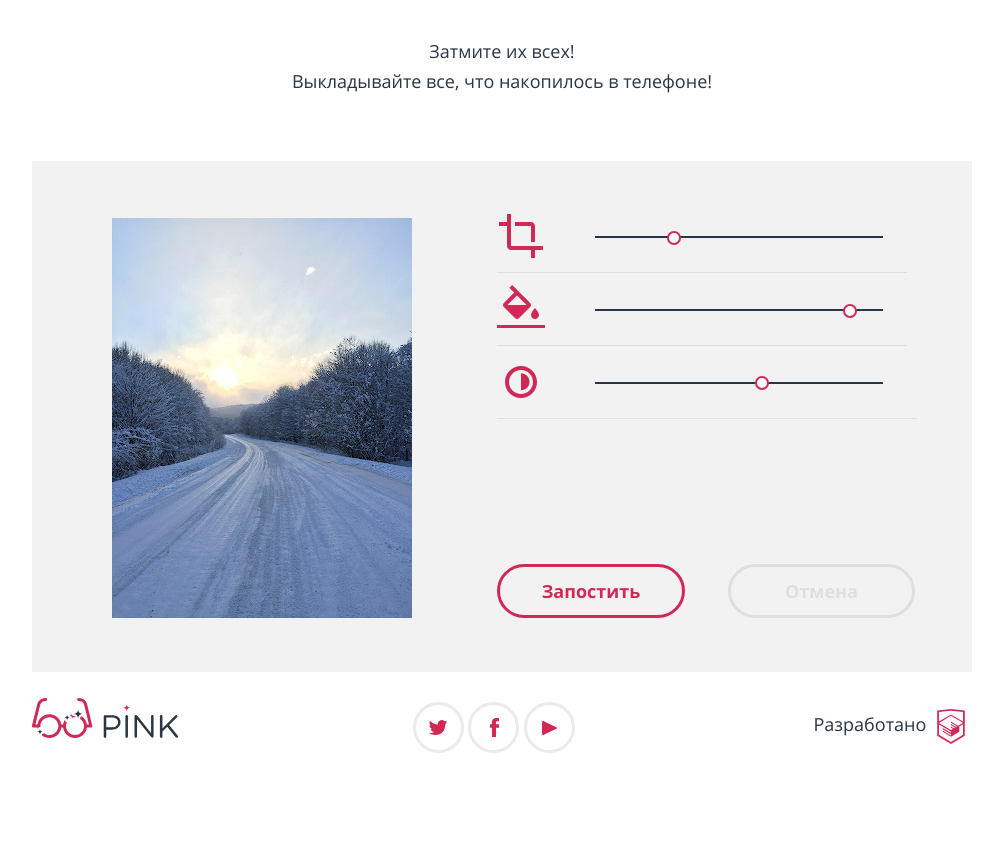
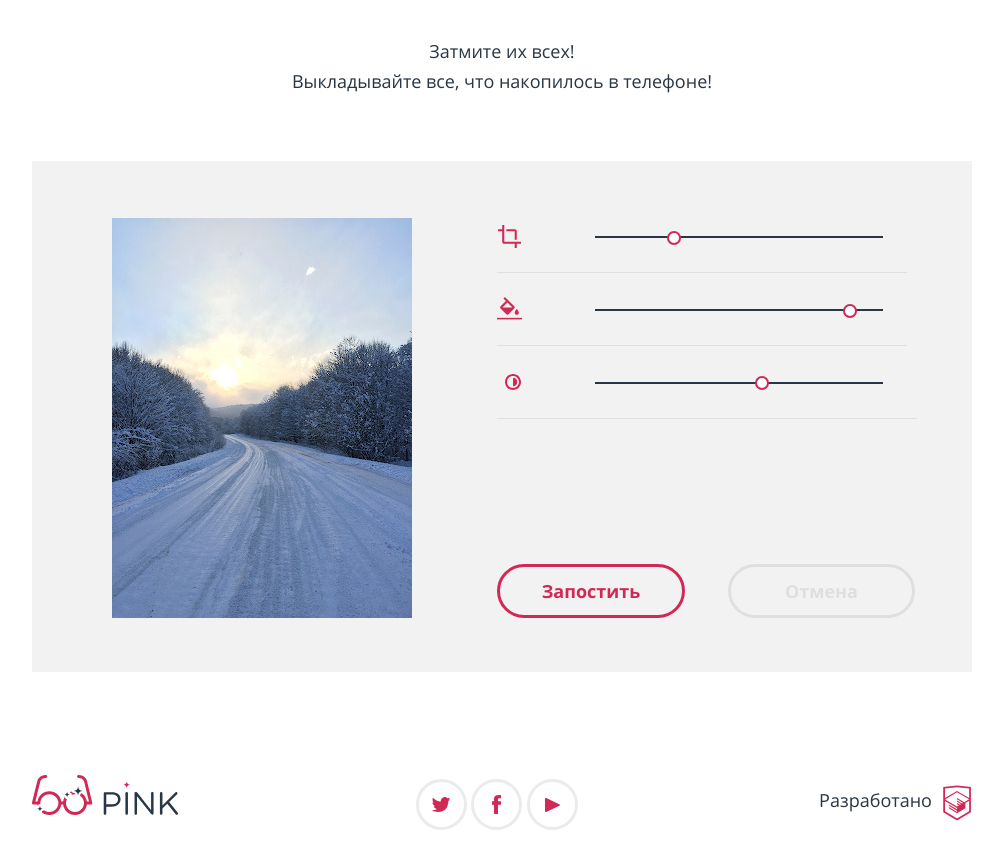
Before and after one commit to workline521/279077-pink, a website: page photo.html in a window 1280 px wide. Shown: the part 2474-3335 px from the top of the page, without its empty margins (138-1141 px from the left). Before the commit the page ends 3265 px from the top, so only its background shows below. Drawn offline with nearby package versions, Linux system fonts and the light colour scheme; files that its build step writes are made by us from their sources.

Commit message:
Additional SVG images for styleguide

```diff
--- a/less/layout/footer/standart-footer.less
+++ b/less/layout/footer/standart-footer.less
@@ -1,18 +1,27 @@
 .standart-footer--index {
 	display: none;
 }
+.standart-footer--photo{
 
+}
 .standart-footer__logo {
 	.display-block();
-	.margin-top(53px);
+	.margin-top(36px);
 	.text-align();
-	.standart-footer__glasses {}
+	height: 10px;
+	padding: 20px 75px;
+	background: url("@{img-url}/logo-pink-blue-mobile.svg") no-repeat 50% 50%;
 }
-
+.standart-footer__logo:hover{
+	background: url("@{img-url}/logo-pink-blue-mobile-hover.svg") no-repeat 50% 50%;
+}
+.standart-footer__logo:active{
+	background: url("@{img-url}/logo-pink-blue-mobile-active.svg") no-repeat 50% 50%;
+}
 .standart-footer__social {
 	.list-style();
 	.zero-margin();
-	.margin-top(33px);
+	.margin-top(34px);
 	padding: 0;
 }
 
@@ -42,36 +51,41 @@
 	margin-left: 71px;
 	background: url("@{img-url}/icon-twitter.svg") no-repeat 50% 50%;
 }
-
+.standart-footer__social-link--tw:active{
+	background: url("@{img-url}/icon-twitter-active.svg") no-repeat 50% 50%;
+}
 .standart-footer__social-link--fb {
 	background: url("@{img-url}/icon-facebook.svg") no-repeat 50% 50%;
 }
-
+.standart-footer__social-link--fb:active{
+	background: url("@{img-url}/icon-facebook-active.svg") no-repeat 50% 50%;
+}
 .standart-footer__social-link--yt {
 	background: url("@{img-url}/icon-youtube.svg") no-repeat 50% 50%;
 }
-
+.standart-footer__social-link--yt:active{
+	background: url("@{img-url}/icon-youtube-active.svg") no-repeat 50% 50%;
+}
 .standart-footer__copyright {
 	.text-align();
 	.display-block();
 	.text-decoration();
-	.margin-top();
+	.margin-top(33px);
 	margin-bottom: 40px;
 	color: @link-bg;
 	font-size: @font-size - 4;
 	line-height: @line-height - 14;
+	padding: 12px 40px 12px 0;
+	background: url("@{img-url}/htmlacademy.svg") no-repeat 190px 1px;
+}
+.standart-footer__copyright:hover{
+	background: url("@{img-url}/htmlacademy-hover.svg") no-repeat 190px 1px;
 }
 
-.standart-footer__copyright-text {
-	.display-inlineblock();
-	.vertical-align();
-	margin-top: 13px;
+.standart-footer__copyright:active{
+	background: url("@{img-url}/htmlacademy-active.svg") no-repeat 190px 1px;
 }
 
-.standart-footer__copyright-logo {
-	.display-inlineblock();
-	.vertical-align();
-}
 
 @media @tablet-widths {
 	.standart-footer,
@@ -82,6 +96,22 @@
 		padding-left: 40px;
 		padding-right: 40px;
 	}
+	.standart-footer--photo{
+
+}
+	.standart-footer__copyright{
+		margin-top: 43px;
+		padding: 12px 40px 12px 0;
+		background: url("@{img-url}/htmlacademy.svg") no-repeat 93px 3px;
+
+	}
+	.standart-footer__copyright:hover{
+	background: url("@{img-url}/htmlacademy-hover.svg") no-repeat 93px 3px;
+}
+
+.standart-footer__copyright:active{
+	background: url("@{img-url}/htmlacademy-active.svg") no-repeat 93px 3px;
+}
 	.standart-footer__social-item {
 		.zero-margin();
 	}
@@ -89,16 +119,20 @@
 		.zero-margin();
 	}
 	.standart-footer__logo {
-		margin-top: 42px;
-		background: url("@{img-url}/logo-pink-blue-mobile.svg") no-repeat;
-		padding: 20px 75px;
+		margin-top: 31px;
+
+
 	}
 	.standart-footer__social {
-		margin-top: 44px;
+		margin-top: 39px;
 	}
+
 }
 
 @media @desktop-widths {
+	.standart-footer--photo{
+		margin-top: 77px;
+	}
 	.standart-footer--desktop {
 		width: 940px;
 		padding-left: 130px;
@@ -108,15 +142,28 @@
 		margin-top: 26px;
 		background: url("@{img-url}/logo-pink-blue-desktop.svg") no-repeat;
 	}
+	.standart-footer__logo:hover{
+		background: url("@{img-url}/logo-pink-blue-desktop-hover.svg") no-repeat;
+	}
+	.standart-footer__logo:active{
+		background: url("@{img-url}/logo-pink-blue-desktop-active.svg") no-repeat;
+	}
 	.standart-footer__social {
 		width: 170px;
 		margin-top: 30px;
 	}
 	.standart-footer__copyright {
 		margin-top: 30px;
+		background: url("@{img-url}/htmlacademy.svg") no-repeat 117px 3px;
+		font-size: 18px;
+
 	}
-	.standart-footer__copyright-text{
-		font-size: 18px;
-		line-height: 18px;
-	}
+	.standart-footer__copyright:hover{
+	background: url("@{img-url}/htmlacademy-hover.svg") no-repeat 117px 3px;
 }
+
+.standart-footer__copyright:active{
+	background: url("@{img-url}/htmlacademy-active.svg") no-repeat 117px 3px;
+}
+
+}
--- a/less/pages/photo/functional.less
+++ b/less/pages/photo/functional.less
@@ -6,20 +6,23 @@
 .functional__edit-photo {
 	.centerize();
 	.display-block();
+}
 
-}
-.functional__edit-photo--margin{
+.functional__edit-photo--margin {
 	margin-top: 20px;
 }
-.functional__tablet-photo{
+
+.functional__tablet-photo {
 	display: none;
 }
+
 .functional__tool-list {
 	.list-style();
 	.zero-margin();
 	padding: 0;
 }
-.functional__tool-list--tablet{
+
+.functional__tool-list--tablet {
 	display: none;
 }
 
@@ -47,12 +50,20 @@
 	cursor: pointer;
 }
 
+.functional__tool2:hover {
+	background: url("@{img-url}/icon-editor-fill-hover.svg") no-repeat;
+}
+
 .functional__tool3 {
 	background: url("@{img-url}/icon-editor-contrast-disabled.svg") no-repeat;
 	.no-borders();
 	width: 32px;
 	height: 32px;
 	cursor: pointer;
+}
+
+.functional__tool3:hover {
+	background: url("@{img-url}/icon-editor-contrast-hover.svg") no-repeat;
 }
 
 .functional__toolcontrols {
@@ -147,7 +158,6 @@
 }
 
 @media @tablet-widths {
-
 	.functional__area-mobile {
 		display: none;
 	}
@@ -159,9 +169,7 @@
 		margin-right: 40px;
 		width: 300px;
 		height: 400px;
-
 	}
-
 	.functional__tool-list--tablet {
 		display: block;
 		margin-top: 39px;
@@ -170,6 +178,7 @@
 	.functional__tool-item--tablet1 {
 		height: 72px;
 		background: url("@{img-url}/icon-editor-crop.svg") no-repeat 0 50%;
+		background-size: 25px 25px;
 		margin-top: 0;
 	}
 	.functional__tool-item--tablet2 {
@@ -177,14 +186,16 @@
 		border-bottom: 1px solid #dddfe0;
 		height: 72px;
 		background: url("@{img-url}/icon-editor-fill.svg") no-repeat 0 50%;
+		background-size: 25px 25px;
 		margin-top: 0;
 	}
 	.functional__tool-item--tablet3 {
 		height: 72px;
 		background: url("@{img-url}/icon-editor-contrast.svg") no-repeat 8px 50%;
+		background-size: 16px 16px;
 		margin-top: 0;
 	}
-	.functional__toolcontrols--tablet{
+	.functional__toolcontrols--tablet {
 		position: relative;
 		padding: 36px 18px 34px 55px;
 		margin: 0;
@@ -194,7 +205,6 @@
 		height: 2px;
 		background: @link-bg;
 	}
-
 	.tooltoggle:hover {
 		background: @font-red;
 	}
@@ -229,7 +239,6 @@
 	.functional {
 		width: 940px;
 	}
-
 	.inlineblock-wrapper {
 		padding-bottom: 55px;
 	}
@@ -267,7 +276,7 @@
 		top: 31px;
 		right: 50px;
 	}
-	.functional__tooltoggle--position3{
+	.functional__tooltoggle--position3 {
 		top: 30px;
 		right: 138px;
 	}
--- a/photo.html
+++ b/photo.html
@@ -234,7 +234,7 @@
 		</main>
 		<footer class="page__footer">
 			<div class="section section--inner">
-				<div class="standart-footer standart-footer--tablet standart-footer--desktop">
+				<div class="standart-footer standart-footer--tablet standart-footer--desktop standart-footer--photo">
 					<a class="standart-footer__logo" href="#"></a>
 					<ul class="standart-footer__social">
 						<li class="standart-footer__social-item">
@@ -247,8 +247,7 @@
 							<a class="standart-footer__social-link  standart-footer__social-link--yt" href="#"></a>
 						</li>
 					</ul>
-					<a href="#" class="standart-footer__copyright">
-						<p class="standart-footer__copyright-text">Разработано</p> <img class="standart-footer__copyright-logo" src="img/htmlacademy.svg" width="42" height="49" alt="Htmlacademy.SVG"></a>
+					<a href="#" class="standart-footer__copyright">Разработано</a>
 				</div>
 			</div>
 		</footer>
```
Also changed, not shown: form.html (+1 -4 lines), index.html (+1 -2 lines), img/htmlacademy-active.svg (added), img/htmlacademy-hover.svg (added), img/icon-editor-contrast-hover.svg (added), img/icon-editor-fill-hover.svg (added), img/icon-facebook-active.svg (added), img/icon-twitter-active.svg (added), img/icon-youtube-active.svg (added), img/logo-pink-blue-desktop-active.svg (added), img/logo-pink-blue-desktop-hover.svg (added), img/logo-pink-blue-mobile-active.svg (added), img/logo-pink-blue-mobile-hover.svg (added), 1 other file.
